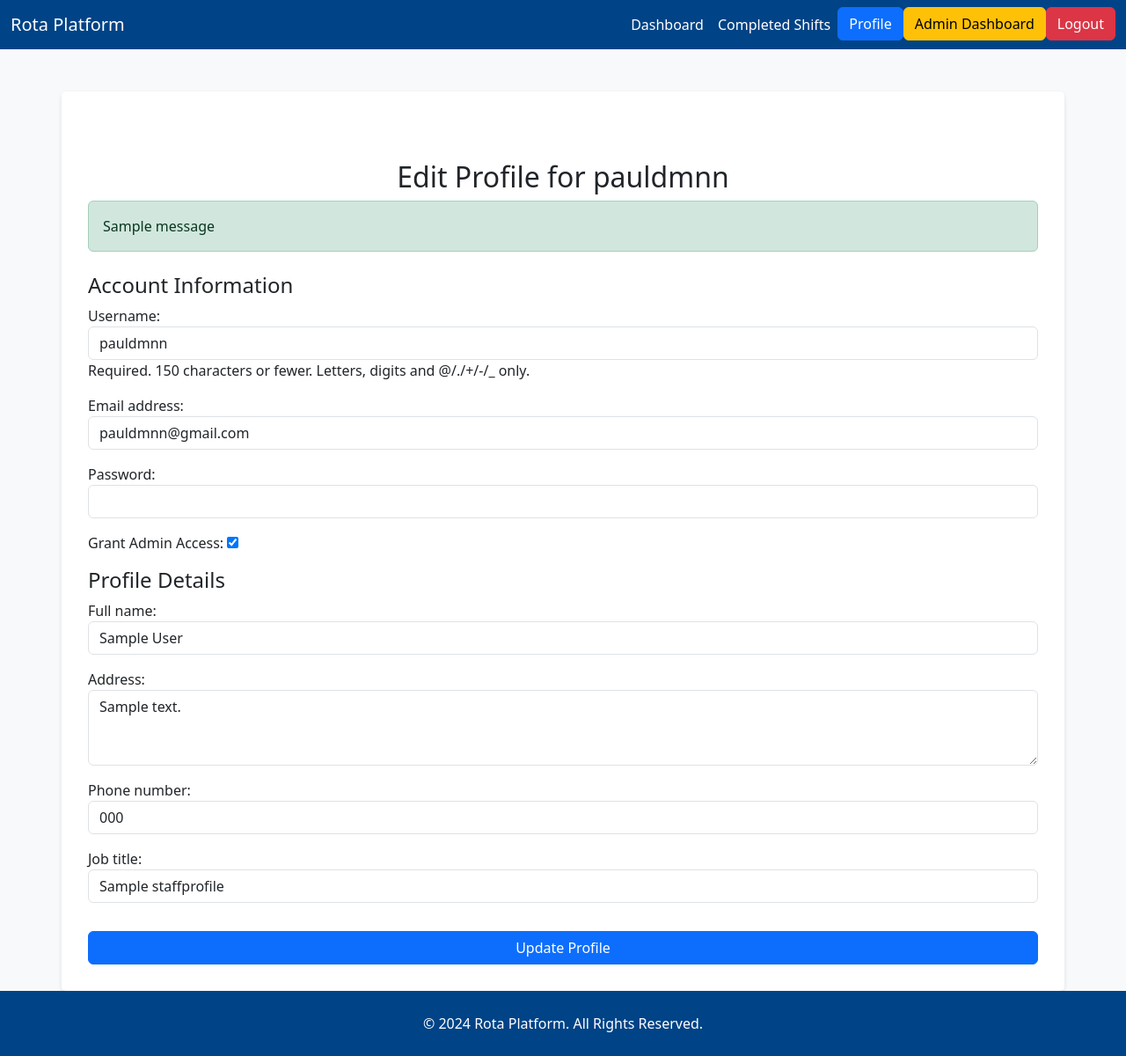
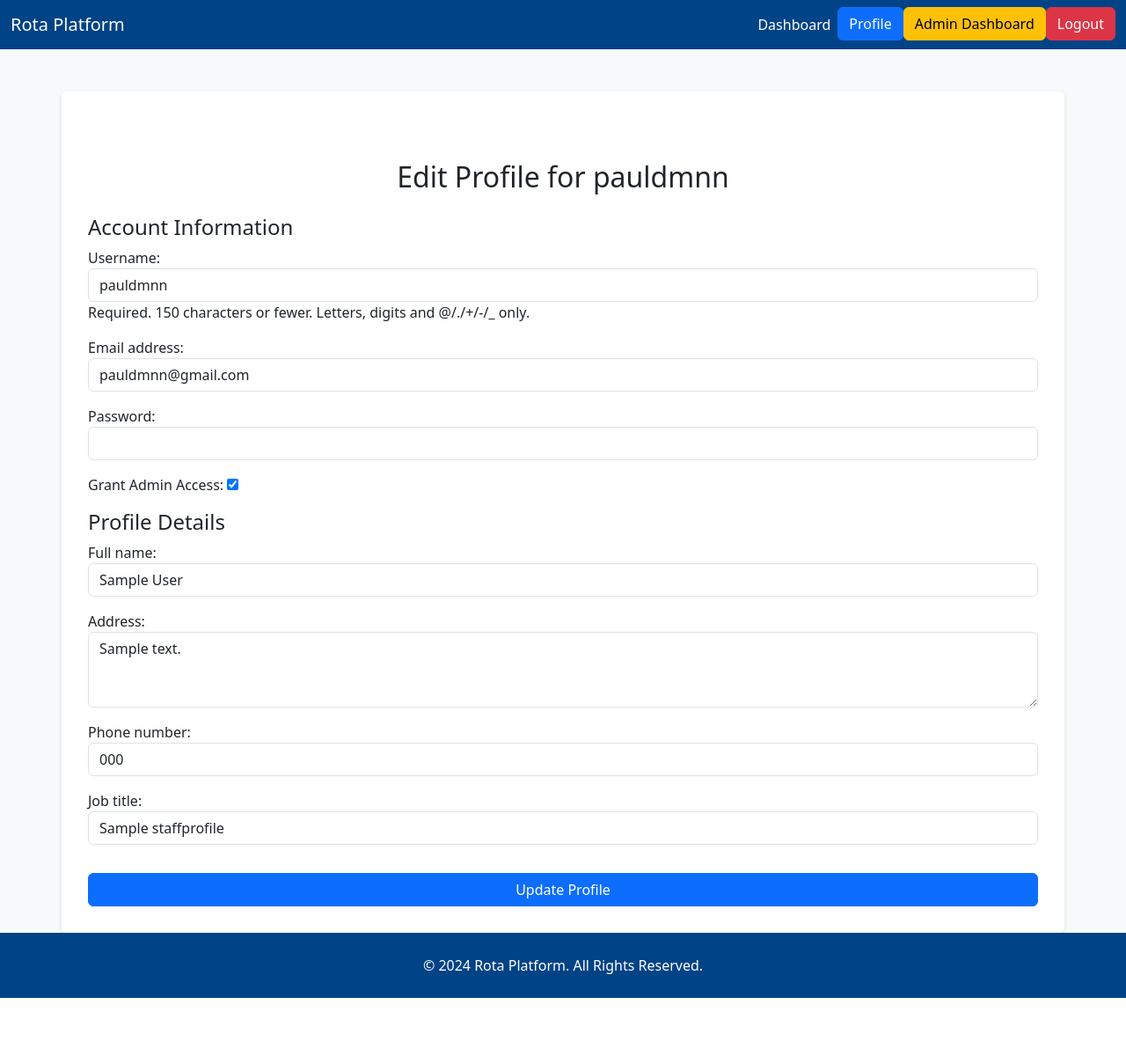
Before and after one commit to pauldmnn/Rota-platform, a Django app: page /admin/edit_profile/1/ in a window 1280 px wide. Shown: the whole page at 88% size. After the commit the page ends 1134 px from the top, so only its background shows below. Run offline with Django 4.2, Linux system fonts and the light colour scheme; a user stored in the database is signed in; data comes from the database, SQL or seed files in the repository; tables that the repository leaves empty hold one stand-in row (values such as "Sample post"); one stand-in notice (Sample message) is shown.

Commit message:
removed completed shifts button from the admin page

```diff
--- a/rota/templates/rota/admin_dashboard.html
+++ b/rota/templates/rota/admin_dashboard.html
@@ -3,6 +3,7 @@
 {% block title %}Admin Dashboard{% endblock %}
 
 {% block content %}
+
 <div class="container mt-5">
     <h2 class="text-center">Admin Dashboard</h2>
 
--- a/rota/templates/rota/base.html
+++ b/rota/templates/rota/base.html
@@ -24,9 +24,11 @@
                         <li class="nav-item">
                             <a class="nav-link" href="{% url 'staff_dashboard' %}">Dashboard</a>
                         </li>
+                    {% if not request.user.is_staff %}
                         <li class="nav-item">
                             <a class="nav-link" href="{% url 'completed_shifts' %}">Completed Shifts</a>
                         </li>
+                    {% endif %}
                         <li class="nav-item">
                             <a href="{% url 'view_staff_profile' %}" class="btn btn-primary">Profile</a>
                         </li>
--- a/rota/templates/rota/edit_user_profile.html
+++ b/rota/templates/rota/edit_user_profile.html
@@ -5,14 +5,6 @@
 {% block content %}
 <div class="container mt-5">
     <h2 class="text-center">Edit Profile for {{ username }}</h2>
-
-    {% if messages %}
-        {% for message in messages %}
-            <div class="alert {% if message.tags == 'error' %}alert-danger{% else %}alert-success{% endif %}">
-                {{ message }}
-            </div>
-        {% endfor %}
-    {% endif %}
 
     <form method="post" class="mt-4">
         {% csrf_token %}
```
